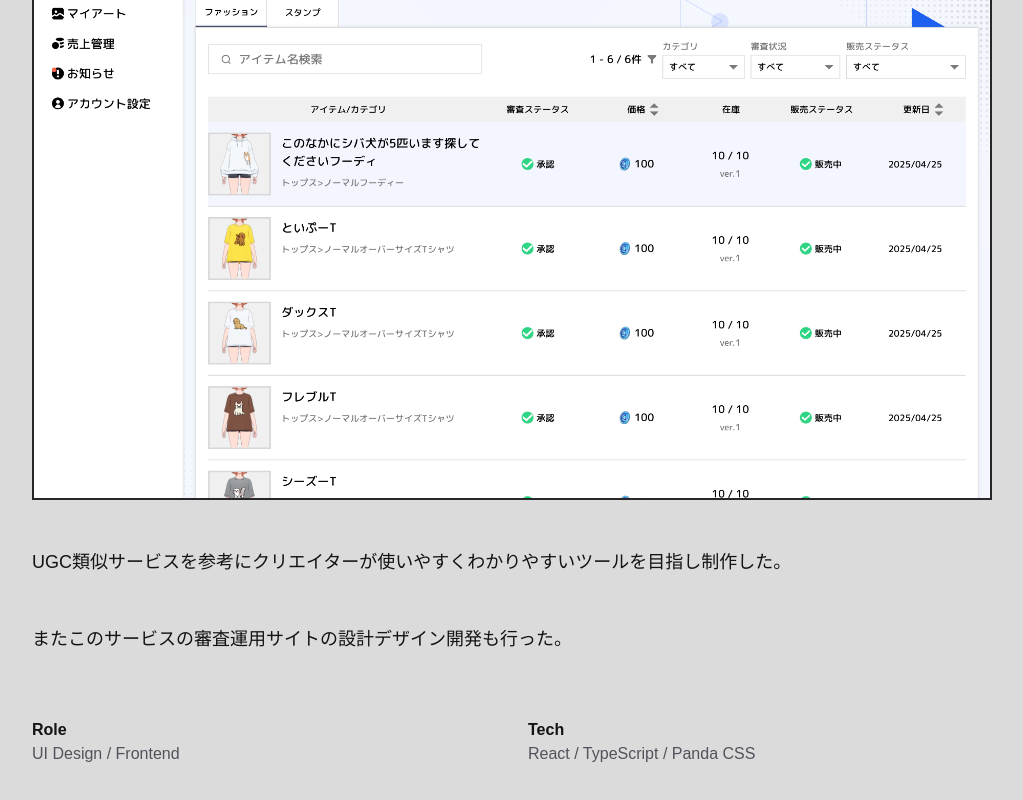
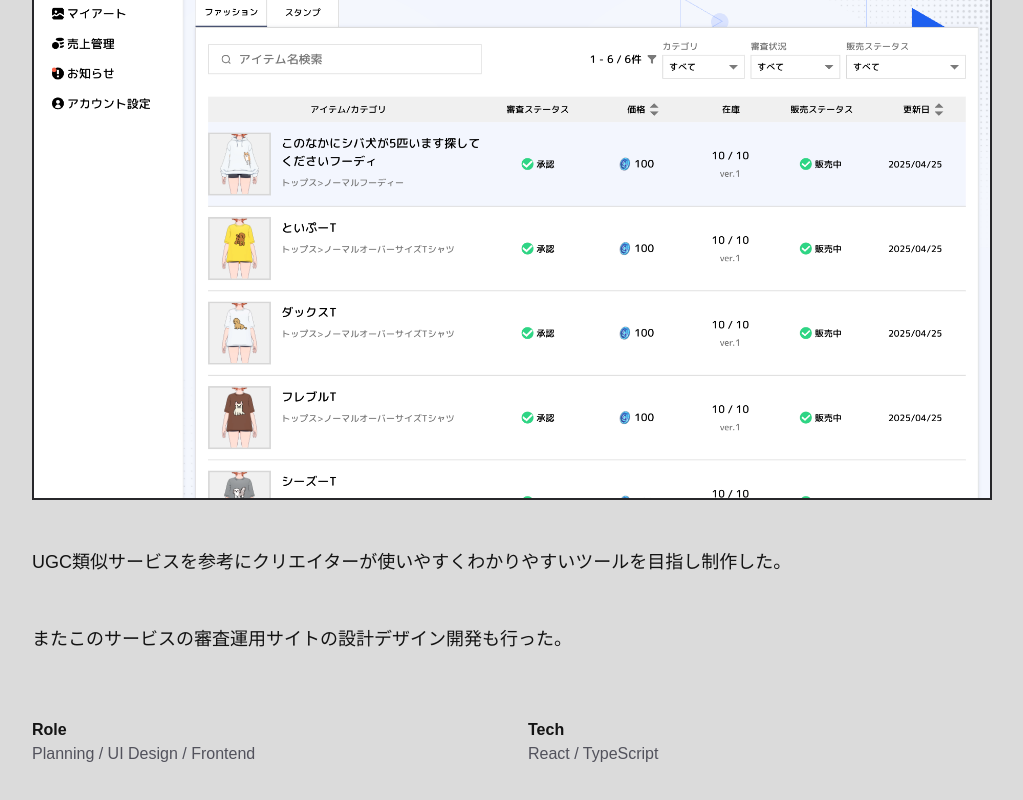
Before and after one commit to takeyodesu/projects-nextjs, a Next.js app: page /works/project05 in a window 1280 px wide. Shown: the part 1733-2533 px from the top of the page, without its empty margins (128-1151 px from the left). Built offline with nearby package versions, Linux system fonts and the light colour scheme.

Commit message:
Fontと文言

```diff
--- a/app/works/project04/page.tsx
+++ b/app/works/project04/page.tsx
@@ -22,9 +22,6 @@ export default function ProjectPage04() {
       <section className="mt-16 space-y-12">
         <p className="space-y-6 text-lg leading-relaxed">
           バナー、ロゴ、印刷物などのグラフィック制作
-        </p>
-        <p className="space-y-6 text-lg leading-relaxed">
-          たまにイラストも描いてます
         </p>
         <Image
           src={asset("/works/04-09.png")}
@@ -66,6 +63,9 @@ export default function ProjectPage04() {
           className="border-2 border-zinc-800 mb-12"
           unoptimized
         />
+        <p className="space-y-6 text-lg leading-relaxed">
+          たまにイラストも描いてます
+        </p>
         <Image
           src={asset("/works/04-06.png")}
           alt="グラフィック"
--- a/app/works/project05/page.tsx
+++ b/app/works/project05/page.tsx
@@ -64,12 +64,12 @@ export default function ProjectPage05() {
       <dl className="mt-16 grid grid-cols-1 sm:grid-cols-2 gap-8">
         <div>
           <dt className="font-semibold">Role</dt>
-          <dd className="text-zinc-600">UI Design / Frontend</dd>
+          <dd className="text-zinc-600">Planning / UI Design / Frontend</dd>
         </div>
 
         <div>
           <dt className="font-semibold">Tech</dt>
-          <dd className="text-zinc-600">React / TypeScript / Panda CSS</dd>
+          <dd className="text-zinc-600">React / TypeScript</dd>
         </div>
       </dl>
       {/* もどるボタン */}
--- a/app/works/project07/page.tsx
+++ b/app/works/project07/page.tsx
@@ -68,7 +68,7 @@ export default function ProjectPage07() {
         </div>
         <div>
           <dt className="font-semibold">Tech</dt>
-          <dd className="text-zinc-600">React / TypeScript / Panda CSS</dd>
+          <dd className="text-zinc-600">React / TypeScript</dd>
         </div>
       </dl>
       {/* もどるボタン */}
--- a/components/FullScreenLoader.tsx
+++ b/components/FullScreenLoader.tsx
@@ -7,7 +7,7 @@ export default function FullScreenLoader({ className = "" }: Props) {
     <div
       className={`fixed inset-0 z-50 flex flex-col items-center justify-center gap-6 bg-zinc-900 ${className}`}
     >
-      <p className="build-text font-mono text-white text-xl tracking-widest">
+      <p className="build-text font-bold  text-white text-xl tracking-widest">
         BUILDING
       </p>
 
```
